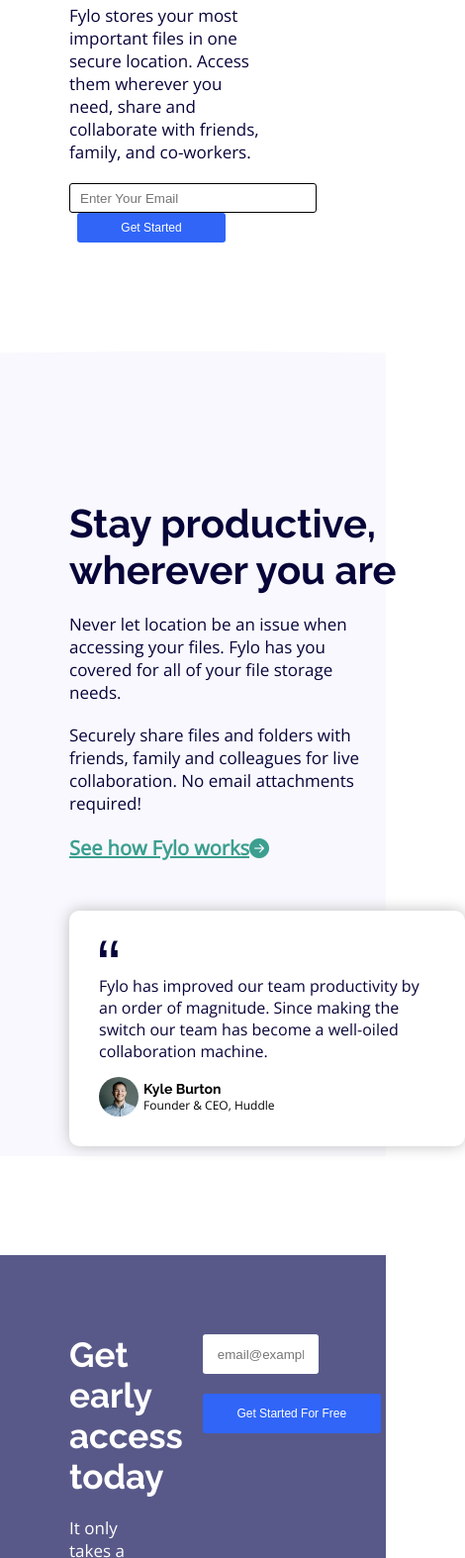
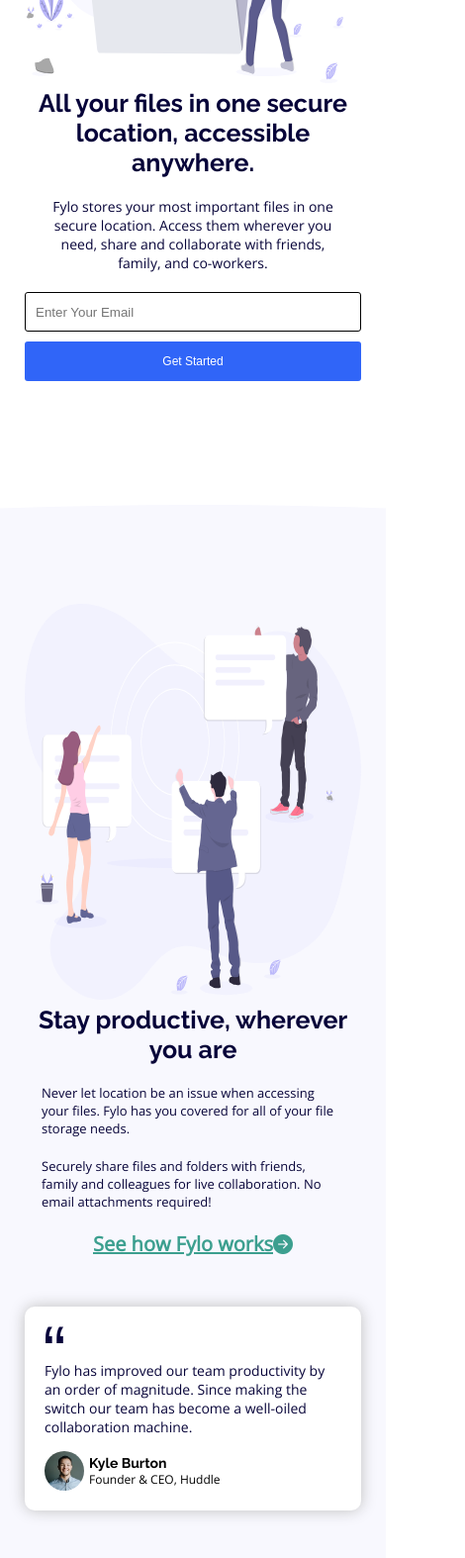
Before and after one commit to ahmedAliSaber1911/Fylo-landing-page-with-two-column-layout, a plain HTML site: page index.html in a window 390 px wide. Shown: the part 426-2000 px from the top of the page at 99% size, 470 px wide, since content can reach past the window. Drawn offline with nearby package versions, Linux system fonts and the light colour scheme.

Commit message:
add the media query

```diff
--- a/style.css
+++ b/style.css
@@ -220,3 +220,100 @@
     opacity: .5;
     cursor: pointer;
 }
+
+/* media query  */
+@media screen and (max-width:765px) {
+    header{
+        width: 100%;
+        padding: 25px;
+    }
+    .logo{
+        width: 30%;
+    }
+    .logo>img{
+        width: 100%;
+    }
+    .features{
+        width: 180px;
+        justify-content:space-between;
+    }
+    .getStratSection , .stayProductive{
+        display: flex;
+        flex-direction: column-reverse;
+        width: 100%;
+        padding: 25px;
+    }
+    .left{
+        align-items: center;
+    }
+    .left>h1{
+        width: 100%;
+        font-size: 25px;
+        text-align: center;
+    }
+    .left>p{
+        font-size: 14px;
+        text-align: center;
+        width: 90%;
+    }
+    .inputField{
+        width: 100%;
+    }
+
+    .inputField>input{
+        width: 100%;
+        height: 40px;
+        margin-bottom: 10px;
+    }
+    .inputField>button{
+        width: 100%;
+        margin: 0;
+        height: 40px;
+    }
+    .stayProductive{
+        background-image: url(./images/bg-curve-mobile.svg) ;
+        padding-top: 100px;
+    }
+    .two>p{
+        text-align: start;
+        font-size: 13px;
+    }
+    .information{
+        width: 100%;
+        padding: 20px;
+    }
+    .information>p{
+        font-size: 14px;
+    }
+    .stayProductive{
+        padding-bottom: 100px;
+    }
+    .getEarly{
+        margin: 0;
+        display: flex;
+        flex-direction: column;
+        padding: 50px 30px;
+    }
+    .three>h1{
+        font-size: 18px;
+    }
+    .three>p{
+        font-size: 14px;
+        margin-bottom: 20px;
+    }
+    .right{
+        align-items: center;
+    }
+    .right>input , .right>button{
+        width: 80%;
+    }
+    footer{
+        display: flex;
+        flex-direction: column;
+        row-gap: 50px;
+        padding: 50px 30px;
+    }
+    .four{
+        justify-content: center;
+    }
+}
```
